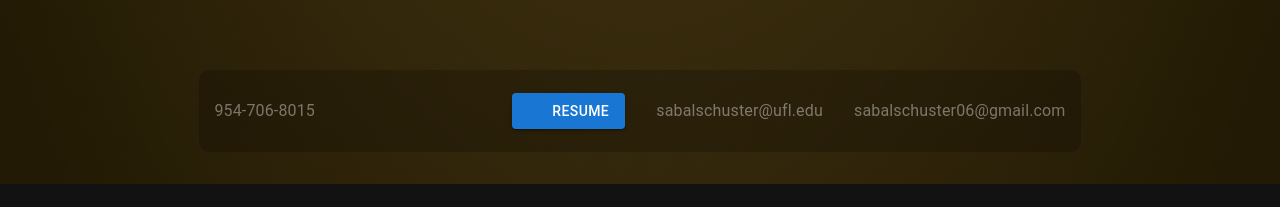
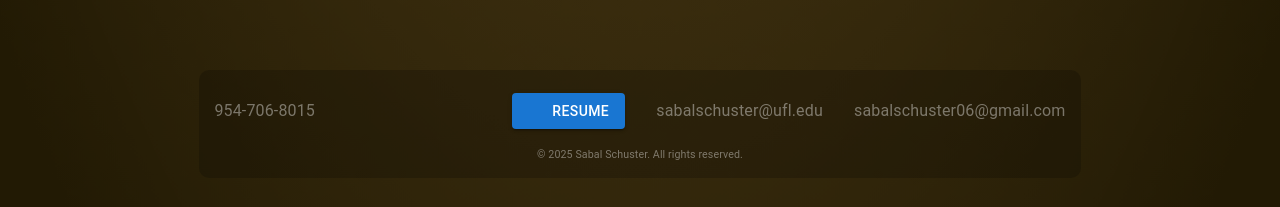
Before and after one commit to kingwhatthe/Personal-Website, a React (Vite) app in the folder sabal-website/: page /educate in a window 1280 px wide. Shown: the part 3259-3466 px from the top of the page. Before the commit the page ends 3443 px from the top, so only its background shows below. Built offline with nearby package versions, Linux system fonts and the light colour scheme; some icons are missing.

Commit message:
added copyright to footer

```diff
--- a/sabal-website/src/components/Footer.jsx
+++ b/sabal-website/src/components/Footer.jsx
@@ -18,19 +18,16 @@ const Footer = () => {
             backgroundColor: "rgba(0,0,0,0.2)",
             p: "15px",
             width: "70%",
-            // flexDirection: {
-            //     md: "row",
-            //     sm: "column",
-            //     xs: "column",
-            // },
+            margin: "0 auto",
+            borderRadius: "10px",
+            color: "rgba(255,255,255,0.4)"
+        }}>
+            <Box sx ={{
                 flexWrap: "wrap",
-            borderRadius: "10px",
                 display: "flex",
                 justifyContent: "space-between",
-            margin: "0 auto",
                 gap: 1,
                 alignItems: "center",
-            color: "rgba(255,255,255,0.4)"
             }}>
                 <Typography>
                 954-706-8015
@@ -63,6 +60,11 @@ const Footer = () => {
                     sabalschuster06@gmail.com
                 </Typography>
             </Box>
+            <Typography sx={{fontSize: "8pt", marginTop: "10px"}}>
+                &copy; 2025 Sabal Schuster. All rights reserved.
+            </Typography>
+
+        </Box>
     );
 
 }
```
Lines whose indentation alone changed are shown as unchanged.
